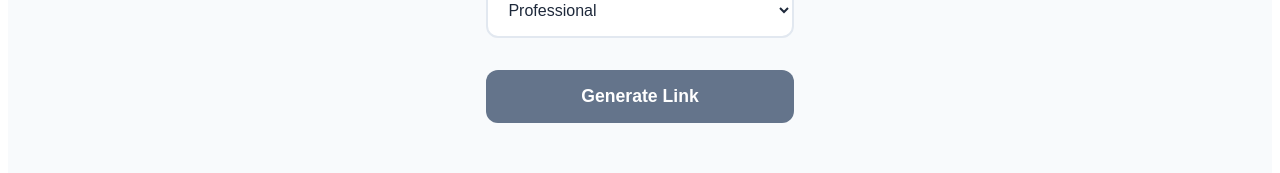
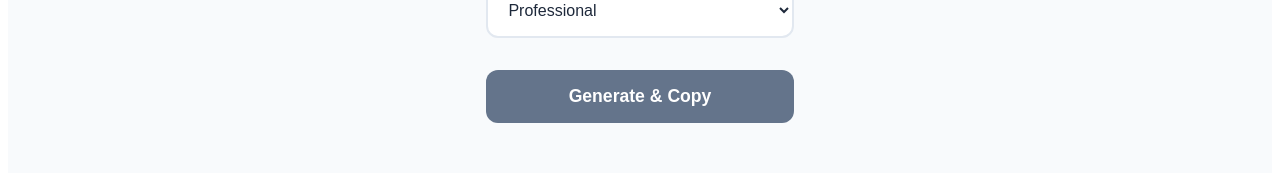
Before and after one commit to pepebndc/lmgpttfy, a Nuxt app: page / in a window 1280 px wide. Shown: the part 661-834 px from the top of the page. Built offline with nearby package versions, Linux system fonts and the light colour scheme; what vue-typed-js would draw is missing.

Commit message:
auto-copy

```diff
--- a/pages/index.vue
+++ b/pages/index.vue
@@ -55,10 +55,10 @@
 
     <button
       class="generate-button"
-      @click="generateUrl"
+      @click="generateAndCopy"
       :disabled="!searchText.trim()"
     >
-      {{ translations[selectedLanguage].input.generateButton }}
+      {{ buttonText }}
     </button>
 
     <div v-if="generatedUrl" class="result-section">
@@ -71,9 +71,6 @@
           ref="urlInput"
           class="form-input"
         />
-        <button class="copy-button" @click="copyUrl">
-          {{ translations[selectedLanguage].input.copy }}
-        </button>
       </div>
     </div>
   </div>
@@ -97,7 +94,20 @@ export default {
       aiModels,
       languages: supportedLanguages,
       translations,
+      justCopied: false,
+      copyTimeout: null,
     };
+  },
+  computed: {
+    buttonText() {
+      if (!this.generatedUrl) {
+        return this.translations[this.selectedLanguage].input
+          .generateAndCopyButton;
+      }
+      return this.justCopied
+        ? this.translations[this.selectedLanguage].input.copied
+        : this.translations[this.selectedLanguage].input.generateAndCopyButton;
+    },
   },
   mounted() {
     this.selectedLanguage = getDefaultLanguage();
@@ -105,6 +115,13 @@ export default {
   methods: {
     getModelDescription(modelId, language) {
       return getModelDescription(modelId, language);
+    },
+    generateAndCopy() {
+      this.generateUrl();
+      // Wait for next tick to ensure URL is generated
+      this.$nextTick(() => {
+        this.copyUrl();
+      });
     },
     generateUrl() {
       if (!this.searchText.trim()) return;
@@ -118,9 +135,29 @@ export default {
       this.generatedUrl = `${window.location.origin}/a/${encoded}`;
     },
     copyUrl() {
+      if (!this.generatedUrl) return;
+
       this.$refs.urlInput.select();
       document.execCommand("copy");
+
+      this.justCopied = true;
+
+      // Clear existing timeout if any
+      if (this.copyTimeout) {
+        clearTimeout(this.copyTimeout);
+      }
+
+      // Reset copied state after 2 seconds
+      this.copyTimeout = setTimeout(() => {
+        this.justCopied = false;
+      }, 2000);
     },
+  },
+  beforeDestroy() {
+    // Clean up timeout if component is destroyed
+    if (this.copyTimeout) {
+      clearTimeout(this.copyTimeout);
+    }
   },
 };
 </script>
@@ -194,6 +231,8 @@ export default {
   cursor: pointer;
   transition: all 0.2s ease;
   margin-bottom: 2rem;
+  position: relative;
+  overflow: hidden;
 }
 
 .generate-button:hover:not(:disabled) {
@@ -204,6 +243,22 @@ export default {
 .generate-button:disabled {
   background-color: #64748b;
   cursor: not-allowed;
+}
+
+.generate-button::after {
+  content: "";
+  position: absolute;
+  top: 0;
+  left: 0;
+  width: 100%;
+  height: 100%;
+  background-color: white;
+  opacity: 0;
+  transition: opacity 0.2s ease;
+}
+
+.generate-button:active::after {
+  opacity: 0.1;
 }
 
 .result-section {
--- a/utils/translations.js
+++ b/utils/translations.js
@@ -7,6 +7,8 @@ export default {
       mood: 'AI Mood',
       language: 'Language',
       generateButton: 'Generate Link',
+      generateAndCopyButton: 'Generate & Copy',
+      copied: 'Copied!',
       shareableLink: 'Your shareable link:',
       copy: 'Copy'
     },
@@ -37,6 +39,8 @@ export default {
       mood: 'Modo de IA',
       language: 'Idioma',
       generateButton: 'Generar Enlace',
+      generateAndCopyButton: 'Generar y Copiar',
+      copied: '¡Copiado!',
       shareableLink: 'Tu enlace para compartir:',
       copy: 'Copiar'
     },
@@ -67,6 +71,8 @@ export default {
       mood: 'Humeur IA',
       language: 'Langue',
       generateButton: 'Générer le Lien',
+      generateAndCopyButton: 'Générer et Copier',
+      copied: 'Copié !',
       shareableLink: 'Votre lien partageable:',
       copy: 'Copier'
     },
@@ -97,6 +103,8 @@ export default {
       mood: 'KI-Stimmung',
       language: 'Sprache',
       generateButton: 'Link Generieren',
+      generateAndCopyButton: 'Generieren & Kopieren',
+      copied: 'Kopiert!',
       shareableLink: 'Ihr teilbarer Link:',
       copy: 'Kopieren'
     },
```
